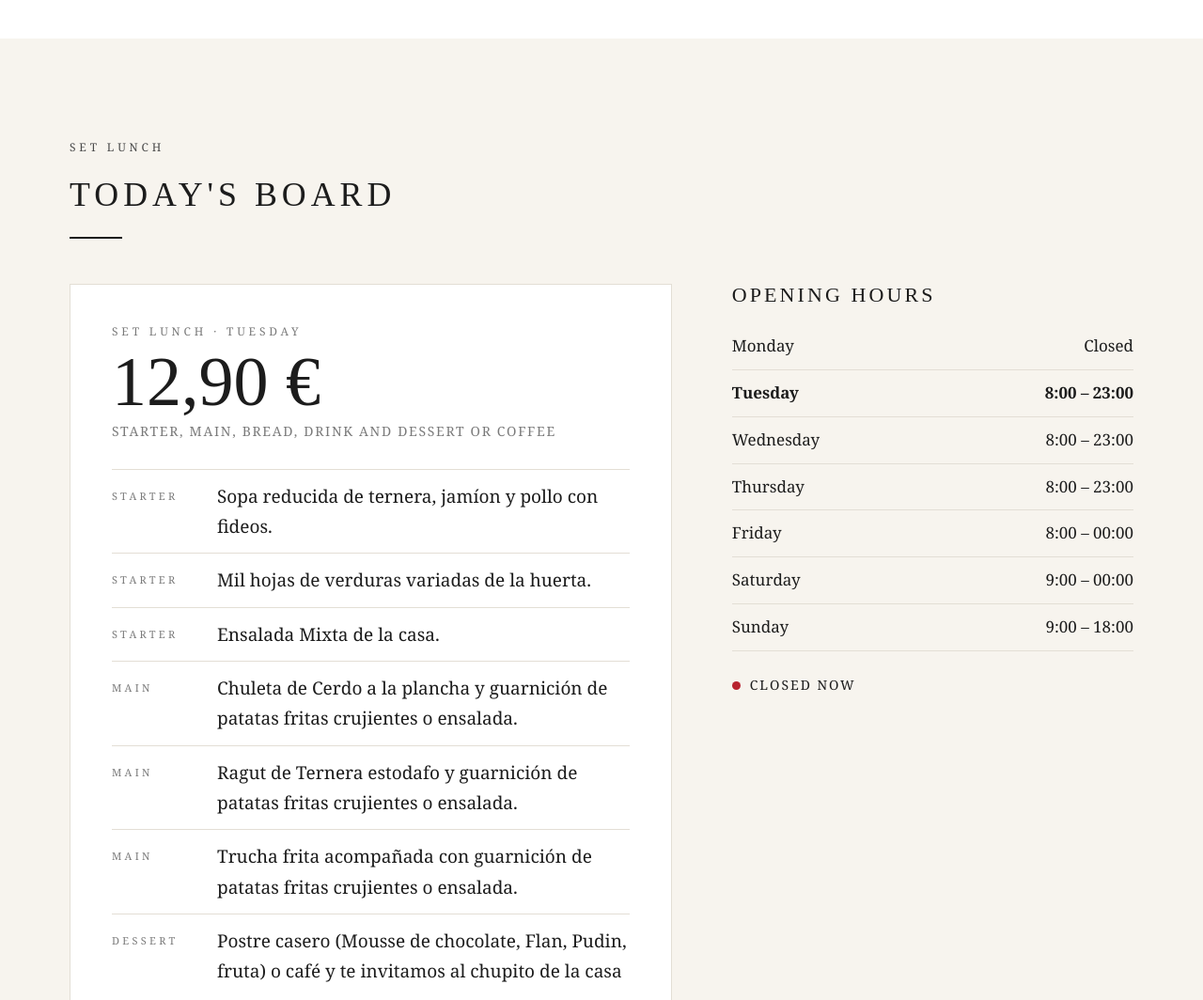
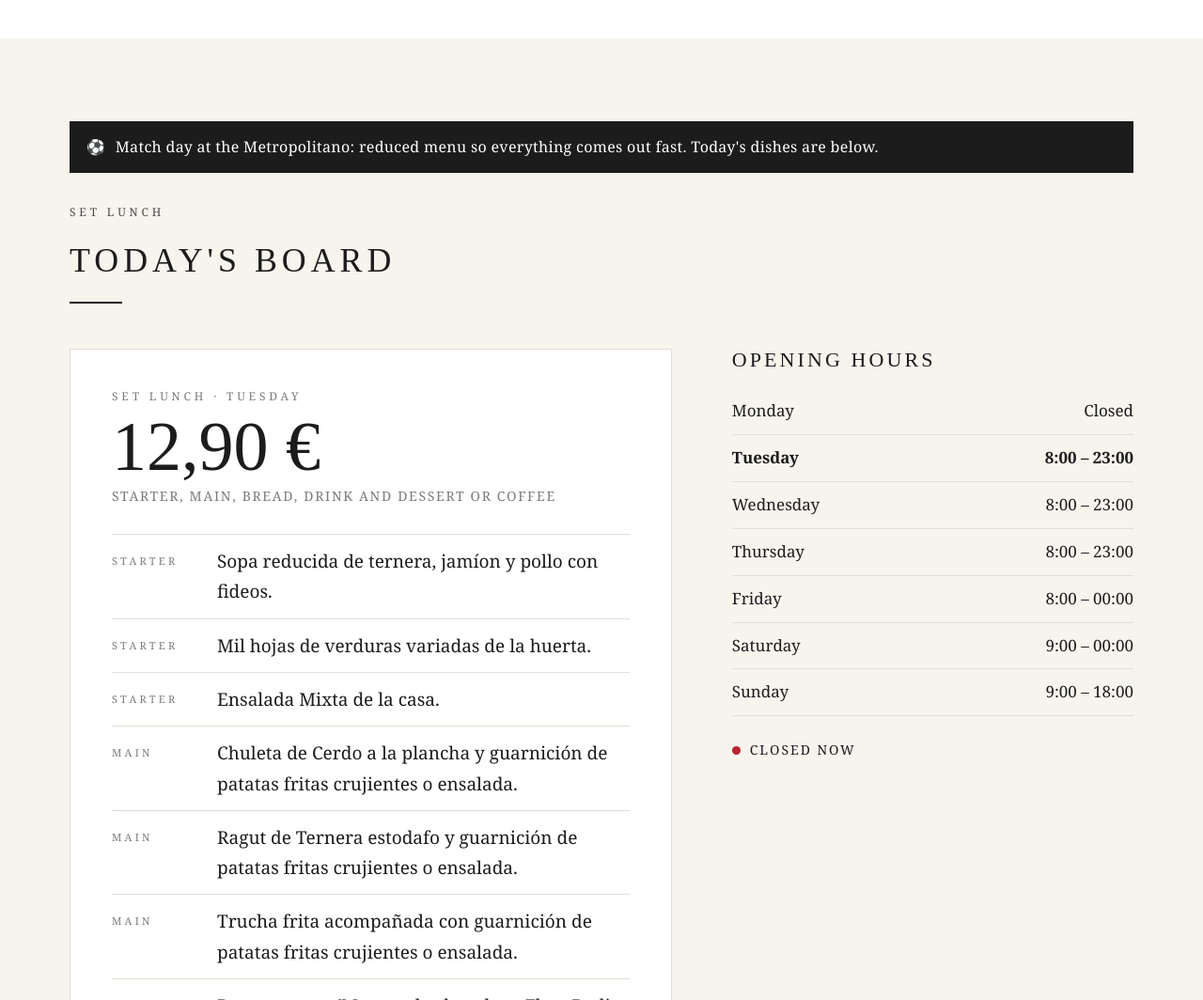
Before and after one commit to emeritalalangui-lgtm/Sal-y-pimienta, a plain HTML site: page index.html in a window 1280 px wide. Shown: the part 1020-2084 px from the top of the page at 94% size. Drawn offline with Linux system fonts and the light colour scheme; a web font is replaced by a local one.

Commit message:
Menú del día 2026-11-25 · día de partido

```diff
--- a/index.html
+++ b/index.html
@@ -515,7 +515,7 @@ const MEDIO_MENU = {
   nota: "Un plato a elegir (primero o segundo), pan, bebida y postre o café"
 };
 const DIA_PARTIDO = {
-  activo: false
+  activo: true
 };
 
 /* menú del día visible en la web: true/false (desde la ventana: casilla "Ocultar menú") */
```
